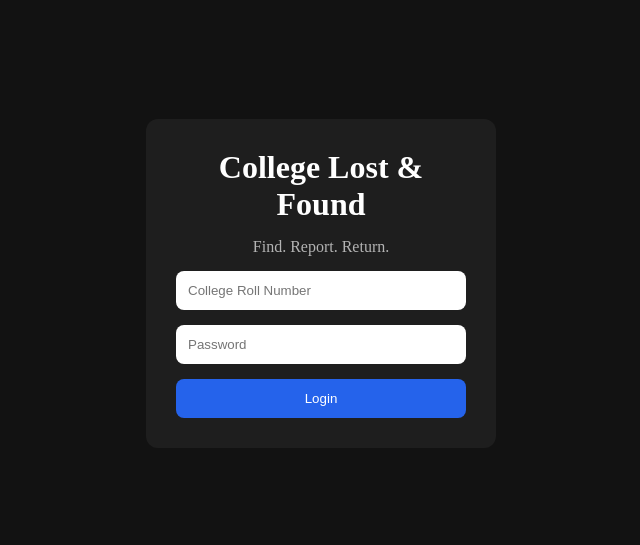
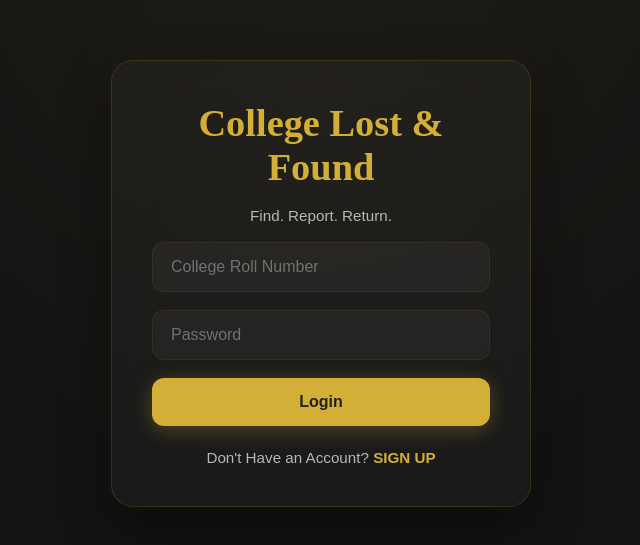
Before and after one commit to keshavbinjola7355-ui/lost-found-portal, a React app in the folder frontend/: page / in a window 1280 px wide. Shown: the part 117-662 px from the top of the page, without its empty margins (319-959 px from the left). Built offline with nearby package versions, Linux system fonts and the light colour scheme; the HTML template or start-up script is replaced by a standard one.

Commit message:
Enhance login page UI with premium black and gold styling

```diff
--- a/frontend/src/App.jsx
+++ b/frontend/src/App.jsx
@@ -1,6 +1,6 @@
 import { createBrowserRouter, RouterProvider } from "react-router-dom";
 import Login from "./pages/login";
-
+import Register from "./pages/register";
 
 function App() {
   const router = createBrowserRouter([
@@ -8,6 +8,10 @@ function App() {
       path: "/",
       element: <Login />,
     },
+    {
+      path: "/register",
+      element: <Register />,
+    },
   ]);
 
   return <RouterProvider router={router} />;
--- a/frontend/src/index.css
+++ b/frontend/src/index.css
@@ -4,47 +4,158 @@
   box-sizing: border-box;
 }
 
+:root {
+  --background: #131313;
+  --card: rgba(255, 255, 255, 0.03);
+  --gold: #d4af37;
+  --gold-hover: #f2ca50;
+  --text: #e5e2e1;
+  --muted: #b8b8b8;
+  --border: rgba(212, 175, 55, 0.15);
+}
+
+body {
+  font-family: "Geist", sans-serif;
+  background-color: var(--background);
+}
+
+/* Entire page */
 .login-container {
-  height: 100vh;
+  min-height: 100vh;
+  background: radial-gradient(
+      circle at top,
+      rgba(212, 175, 55, 0.06),
+      transparent 60%
+    ),
+    #131313;
+
   display: flex;
   justify-content: center;
   align-items: center;
-  background-color: #121212;
+  padding: 20px;
 }
 
+/* Login card */
 .login-card {
-  width: 350px;
-  padding: 30px;
-  background-color: #1e1e1e;
-  border-radius: 12px;
+  width: 420px;
+  padding: 40px;
+
+  background: var(--card);
+  backdrop-filter: blur(24px);
+  -webkit-backdrop-filter: blur(24px);
+
+  border: 1px solid var(--border);
+  border-radius: 22px;
 
   display: flex;
   flex-direction: column;
-  gap: 15px;
+  gap: 18px;
+
+  box-shadow:
+    0 20px 50px rgba(0, 0, 0, 0.45),
+    0 0 30px rgba(212, 175, 55, 0.05);
+
+  transition: 0.3s;
 }
 
-.login-card h1 {
-  color: white;
-  text-align: center;
+.login-card:hover {
+  transform: translateY(-3px);
 }
 
-.login-card p {
-  color: #b3b3b3;
+/* Heading */
+.login-card h1 {
+  color: var(--gold);
   text-align: center;
+  font-size: 2.4rem;
+  font-family: "Source Serif 4", serif;
+  font-weight: 700;
 }
 
-.login-card input {
-  padding: 12px;
-  border: none;
-  border-radius: 8px;
-  outline: none;
+/* Subtitle */
+.login-card p {
+  text-align: center;
+  color: var(--muted);
+  font-size: 0.95rem;
 }
 
+/* Inputs */
+.login-card input {
+  width: 100%;
+  padding: 15px 18px;
+
+  background: rgba(255, 255, 255, 0.04);
+
+  border: 1px solid rgba(212, 175, 55, 0.08);
+
+  border-radius: 12px;
+
+  color: white;
+  font-size: 1rem;
+
+  outline: none;
+
+  transition: all 0.3s ease;
+}
+
+.login-card input::placeholder {
+  color: rgba(255, 255, 255, 0.35);
+}
+
+.login-card input:focus {
+  border-color: var(--gold);
+
+  box-shadow:
+    0 0 15px rgba(212, 175, 55, 0.2);
+}
+
+/* Login Button */
 .login-card button {
-  padding: 12px;
+  width: 100%;
+  padding: 15px;
+
+  background: var(--gold);
+
   border: none;
-  border-radius: 8px;
-  background-color: #2563eb;
-  color: white;
+  border-radius: 12px;
+
+  color: #222;
+  font-size: 1rem;
+  font-weight: 600;
+
   cursor: pointer;
+
+  box-shadow:
+    0 4px 20px rgba(212, 175, 55, 0.3);
+
+  transition: all 0.3s ease;
 }
+
+.login-card button:hover {
+  background: var(--gold-hover);
+
+  transform: translateY(-2px);
+
+  box-shadow:
+    0 8px 30px rgba(212, 175, 55, 0.35);
+}
+
+.login-card button:active {
+  transform: scale(0.98);
+}
+
+/* Sign Up */
+.signup-text {
+  color: var(--muted);
+  text-align: center;
+  margin-top: 5px;
+}
+
+.signup-text a {
+  color: var(--gold);
+  font-weight: 700;
+  text-decoration: none;
+}
+
+.signup-text a:hover {
+  text-decoration: underline;
+}
--- a/frontend/src/pages/login.jsx
+++ b/frontend/src/pages/login.jsx
@@ -1,5 +1,5 @@
 import { useState } from "react";
-
+import { Link } from "react-router-dom";
 
 function Login() {
   const [rollNo, setRollNo] = useState("");
@@ -11,10 +11,7 @@ function Login() {
   };
 
   function handleLogin() {
-    if (
-      rollNo === demoUser.rollNo &&
-      password === demoUser.password
-    ) {
+    if (rollNo === demoUser.rollNo && password === demoUser.password) {
       alert("Login Successful!");
     } else {
       alert("Invalid Credentials!");
@@ -38,14 +35,13 @@ function Login() {
           type="password"
           placeholder="Password"
           value={password}
-          onChange={(e) =>
-            setPassword(e.target.value)
-          }
+          onChange={(e) => setPassword(e.target.value)}
         />
 
-        <button onClick={handleLogin}>
-          Login
-        </button>
+        <button onClick={handleLogin}>Login</button>
+        <p className="signup-text">
+          Don't Have an Account? <Link to="/register">SIGN UP</Link>
+        </p>
       </div>
     </div>
   );
```
